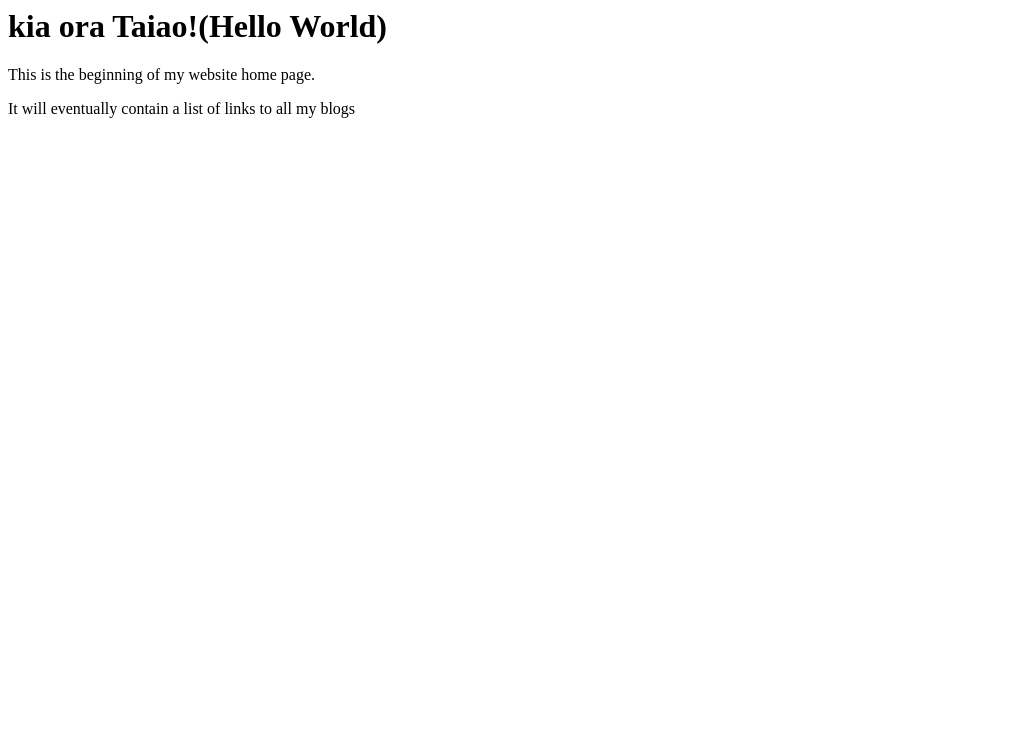
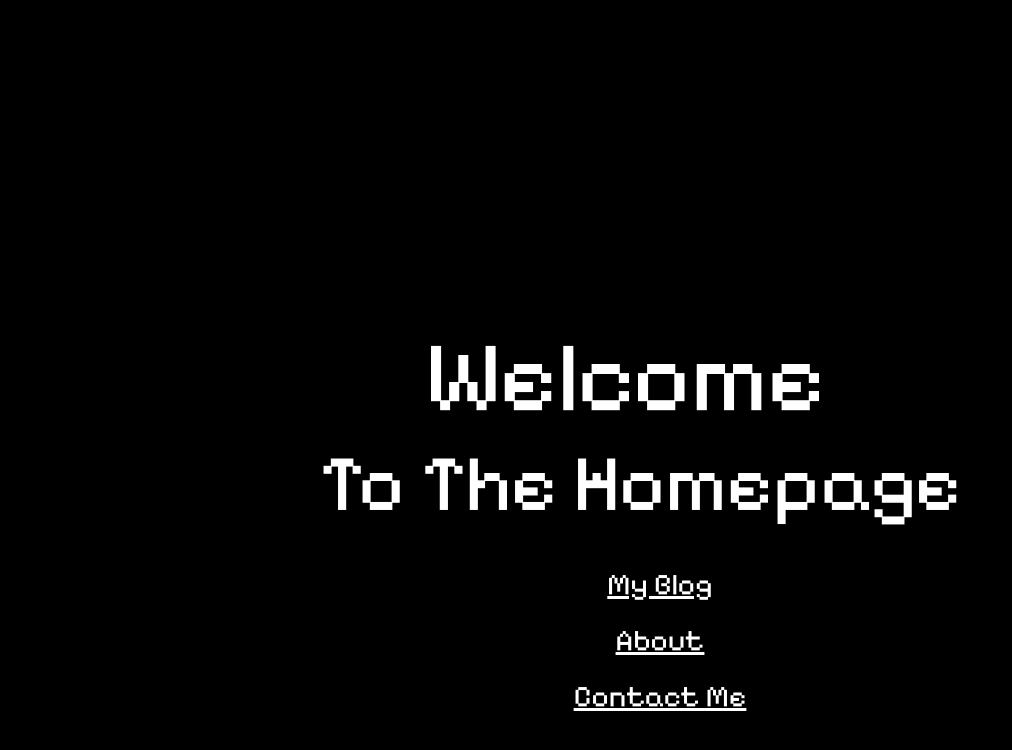
Before and after one commit to gareth-jones117/gareth-jones117.github.io, a plain HTML site: page index.html in a window 1280 px wide. Shown: the whole page, without its empty margins (0-1012 px from the left). Drawn offline with Linux system fonts and the light colour scheme; files that its build step writes are made by us from their sources; a web font is replaced by a local one.

Commit message:
added index.html, and main.css and changed name of te-houtaewa-template as i had spelt it wrong somehow

```diff
--- a/index.html
+++ b/index.html
@@ -1,10 +1,33 @@
-<html>
+<!DOCTYPE html>
+<html lang="en">
   <head>
-    <title>My blog</title>
+    <meta charset="UTF-8" />
+    <meta name="viewport" content="width=device-width, initial-scale=1.0" />
+    <title>Homepage</title>
+    <link
+      rel="stylesheet"
+      href="/devacademy/gareth-jones117.github.io/styles/main.css"
+    />
+    <link rel="preconnect" href="https://fonts.googleapis.com" />
+    <link rel="preconnect" href="https://fonts.gstatic.com" crossorigin />
+    <link
+      href="https://fonts.googleapis.com/css2?family=Dela+Gothic+One&family=Pixelify+Sans:wght@400..700&display=swap"
+      rel="stylesheet"
+    />
   </head>
-  <body>
-    <h1>kia ora Taiao!(Hello World)</h1>
-    <p>This is the beginning of my website home page.</p>
-    <p>It will eventually contain a list of links to all my blogs</p>
+  <body id="body">
+    <div>
+      <h1 class="welcome">Welcome</h1>
+      <br />
+      <h2 class="welcome2">To The Homepage</h2>
+    </div>
+    <nav class="navbar">
+<ul>
+  <li><a href="te-houtaewa-template.html">My Blog</a></li>
+  <li><a href="#">About</a></li>
+  <li><a href="#">Contact Me</a></li>
+</ul>
+</nav>
+    </div>
   </body>
 </html>
--- a/styles/main.css
+++ b/styles/main.css
@@ -0,0 +1,70 @@
+/*phone*/
+@media only screen and(min-width:440px ) {
+  .container {
+    min-width: 440px;
+  }
+}
+/* widescreen dispays */
+@media only screen and(min-width:920px ) {
+  .container {
+    min-width: 920px;
+  }
+}
+/*tablets*/
+@media only screen and (max-width: 919px) {
+  .container {
+    min-width: 919px;
+  }
+}
+#body {
+  background-color: black;
+}
+
+.welcome {
+  text-align: center;
+  position: relative;
+  font-size: 100px;
+  font-family: 'Pixelify Sans', sans-serif;
+  font-optical-sizing: auto;
+  font-weight: 300;
+  font-style: normal;
+  background-color: black;
+  color: white;
+  margin-right: 30px;
+  margin-bottom: 0px;
+  transform: translateY(250px);
+}
+.welcome2 {
+  text-align: center;
+  position: relative;
+  font-size: 80px;
+  font-family: 'Pixelify Sans', sans-serif;
+  font-optical-sizing: auto;
+  font-weight: 200;
+  font-style: normal;
+  background-color: black;
+  color: white;
+  margin: 30px;
+  transform: translateY(200px);
+}
+
+.navbar {
+  padding: 0px;
+}
+.navbar ul {
+  list-style-type: none;
+  font-size: 30px;
+}
+.navbar a {
+  color: white;
+  font-family: 'Pixelify Sans', sans-serif;
+  font-optical-sizing: auto;
+  display: block;
+  text-align: center;
+  margin: 10px;
+  padding: 5px;
+  transform: translateY(200px);
+}
+.navbar a:hover {
+  color: greenyellow;
+}
```
Also changed, not shown: blog/te-houtaewa-template.html (renamed from blog/te-houtaewte-houtaewa-template.html, +0 -2 lines).
